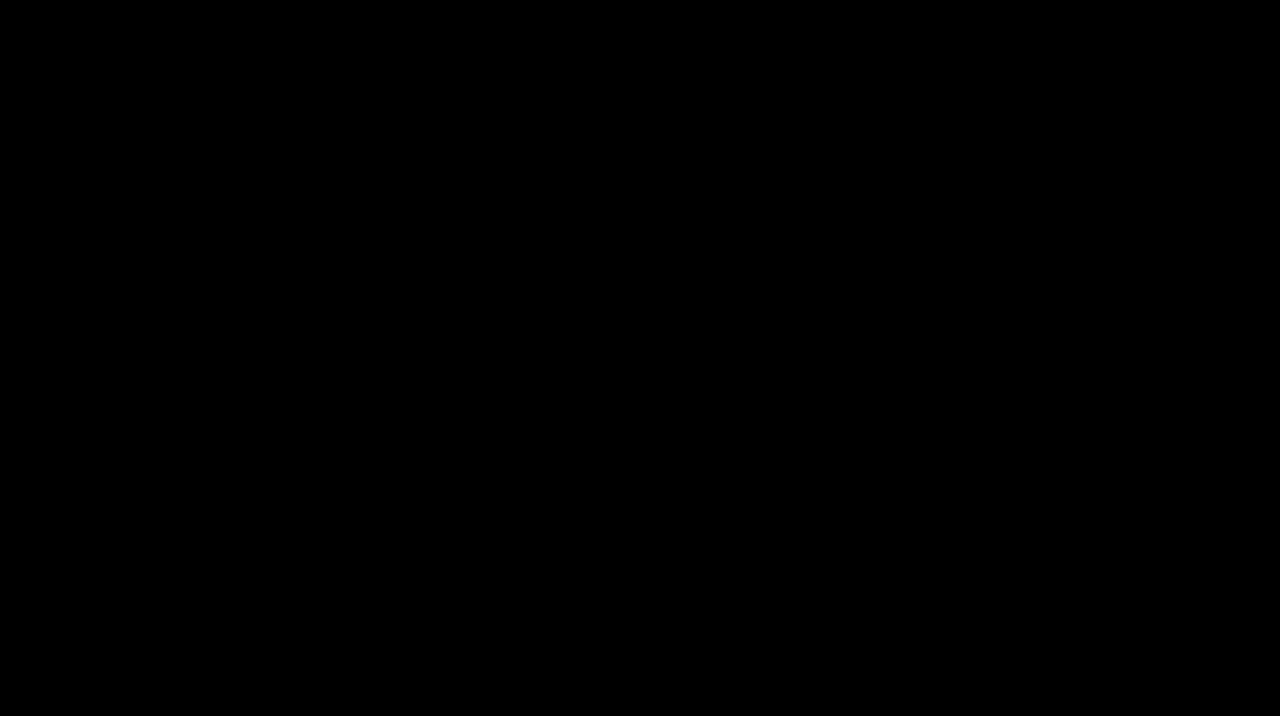
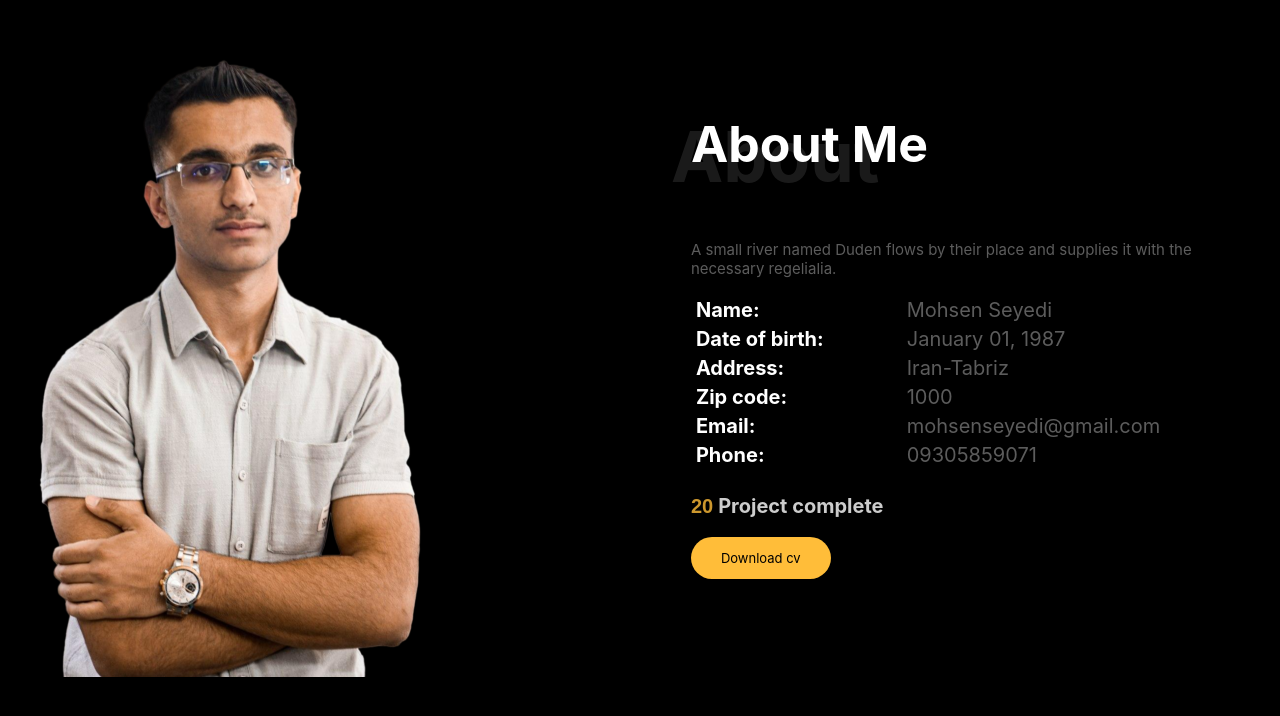
Before and after one commit to mohsenSeyedi/Me.com, a React (Create React App) app: page / in a window 1280 px wide. Shown: the part 848-1564 px from the top of the page. Before the commit the page ends 800 px from the top, so only its background shows below. Built offline with nearby package versions, Linux system fonts and the light colour scheme.

Commit message:
add AboutMe components to project

```diff
--- a/src/App.css
+++ /dev/null
@@ -1,38 +0,0 @@
-.App {
-  text-align: center;
-}
-
-.App-logo {
-  height: 40vmin;
-  pointer-events: none;
-}
-
-@media (prefers-reduced-motion: no-preference) {
-  .App-logo {
-    animation: App-logo-spin infinite 20s linear;
-  }
-}
-
-.App-header {
-  background-color: #282c34;
-  min-height: 100vh;
-  display: flex;
-  flex-direction: column;
-  align-items: center;
-  justify-content: center;
-  font-size: calc(10px + 2vmin);
-  color: white;
-}
-
-.App-link {
-  color: #61dafb;
-}
-
-@keyframes App-logo-spin {
-  from {
-    transform: rotate(0deg);
-  }
-  to {
-    transform: rotate(360deg);
-  }
-}
--- a/src/App.js
+++ b/src/App.js
@@ -1,10 +1,11 @@
 import Header from './components/Header/Header/Header';
-import './App.css';
+import AboutMe from './components/Header/About-Me/AboutMe';
 
 function App() {
   return (
     <div className="App">
       <Header></Header>
+      <AboutMe></AboutMe>
     </div>
   );
 }
--- /dev/null
+++ b/src/components/Header/About-Me/AboutMe.css
@@ -0,0 +1,72 @@
+.aboutMe-section{
+    margin-top: 10rem;
+    width: 100%;
+    height: 100vh;
+    display: flex;
+    align-items: center;
+    justify-content: center;
+}
+.aboutMe-container{
+    width: 95%;
+    display: flex;
+}
+.section-text{
+    width: 80%;
+    height: auto;
+    font-size: 2rem;
+    padding-right: 3rem;
+}
+.section-text-head{
+    font-size: 5rem;
+    font-weight: bold;
+    position: relative;
+}
+.section-text-head::before{
+    content: "About";
+    position: absolute;
+    left: -2rem;
+    opacity: .1;
+    font-size: 7rem;
+    font-weight: bold;
+    color: white;
+}
+.section-text p {
+    color: #99999999;
+    font-size: 1.5rem;
+}
+.about-info{
+    width: 100%;
+    margin-left: -3.5rem;
+}
+.about-item{
+    width: 100%;
+    display: flex;
+    margin-top: .5rem;
+}
+.about-item span:last-child{
+    width: 40%;
+    color: #99999999;
+    text-align: left;
+}
+.about-item span:first-child{
+    width: 40%;
+    font-weight: bold;
+}
+.section-text-project{
+    opacity: .8;
+}
+.section-text-project span{
+    color: #ffbd39;
+    opacity: 1;
+    font-family: sans-serif;
+    padding-right: .5rem;
+}
+
+.section-text-btn{
+    background-color: #ffbd39;
+    color: black;
+    font-size: 1.3rem;
+    padding: 1.3rem 3rem;
+    border-radius: 25rem;
+    margin-top: 2rem;
+}
--- /dev/null
+++ b/src/components/Header/About-Me/AboutMe.js
@@ -0,0 +1,45 @@
+import "./AboutMe.css"
+
+export default function AboutMe () {
+    return (
+        <div className="aboutMe-section">
+            <div className="aboutMe-container">
+                <div className="section-img">
+                    <img src="./img/me/msg317320486-21967_prev_ui.png" alt="" />
+                </div>
+                <div className="section-text">
+                    <h4 className="section-text-head">About Me</h4>
+                    <p>A small river named Duden flows by their place and supplies it with the necessary regelialia.</p>
+                    <ul className="about-info">
+                        <li className="about-item">
+                            <span>Name:</span>
+                            <span>Mohsen Seyedi</span>
+                        </li>
+                        <li className="about-item">
+                            <span>Date of birth:</span>
+                            <span>January 01, 1987</span>
+                        </li>
+                        <li className="about-item">
+                            <span>Address:</span>
+                            <span>Iran-Tabriz</span>
+                        </li>
+                        <li className="about-item">
+                            <span>Zip code:</span>
+                            <span>1000</span>
+                        </li>
+                        <li className="about-item">
+                            <span>Email:</span>
+                            <span>mohsenseyedi@gmail.com</span>
+                        </li>
+                        <li className="about-item">
+                            <span>Phone:</span>
+                            <span>09305859071</span>
+                        </li>
+                    </ul>
+                    <h4 className="section-text-project"><span>20</span>Project complete</h4>
+                    <a href="#" className="section-text-btn">Download cv</a>
+                </div>
+            </div>
+        </div>
+    )
+}
--- a/src/components/Header/Header/Header.css
+++ b/src/components/Header/Header/Header.css
@@ -11,6 +11,7 @@
 .section-img-text{
    width: 40%;
    padding-bottom: 6rem;
+   padding-left: 4rem;
 }
 .hi-text{
     color: #ffbd39;
--- a/src/index.css
+++ b/src/index.css
@@ -19,7 +19,3 @@ html{
   color: white;
   transition: all .1s;
 }
-code {
-  font-family: source-code-pro, Menlo, Monaco, Consolas, 'Courier New',
-    monospace;
-}
```
